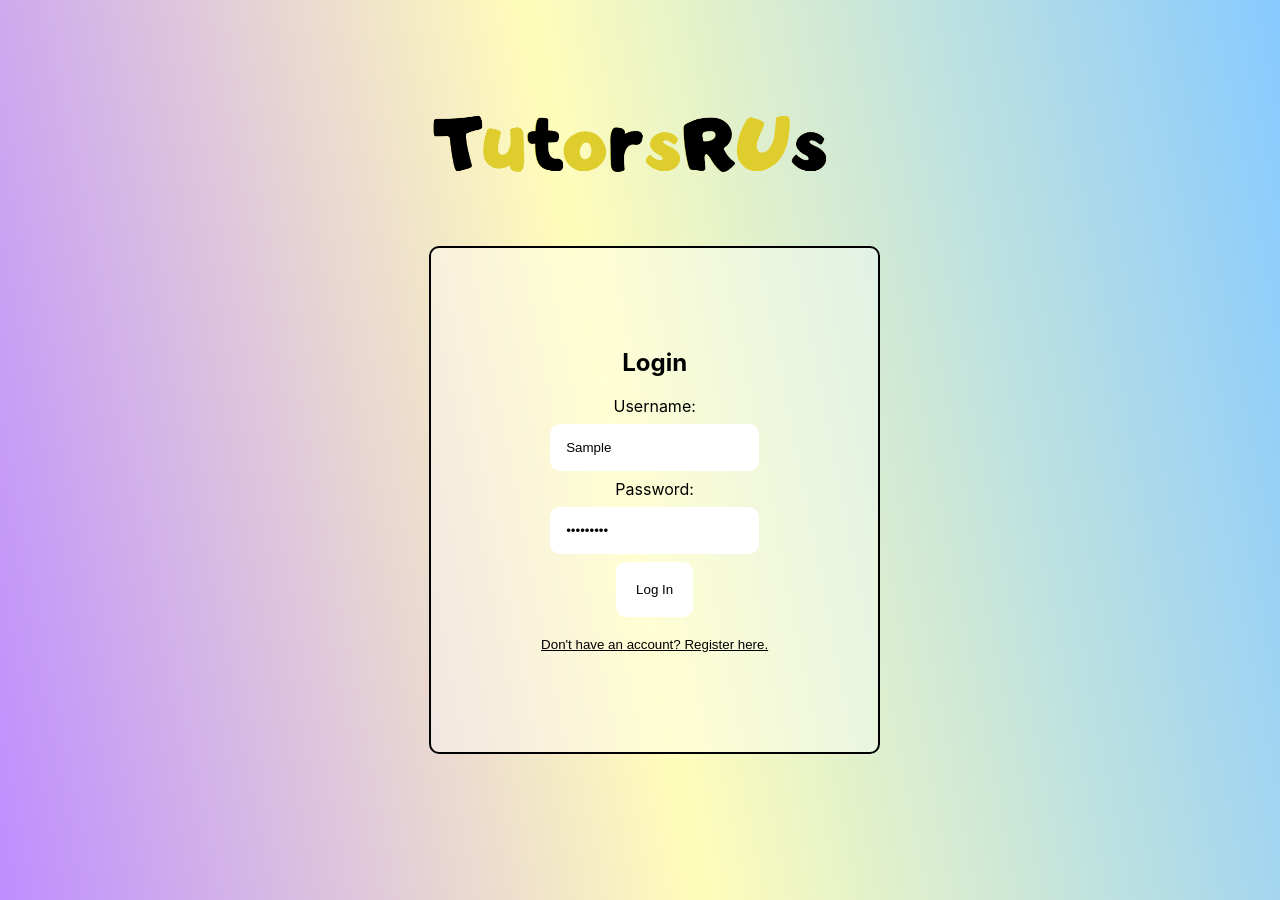
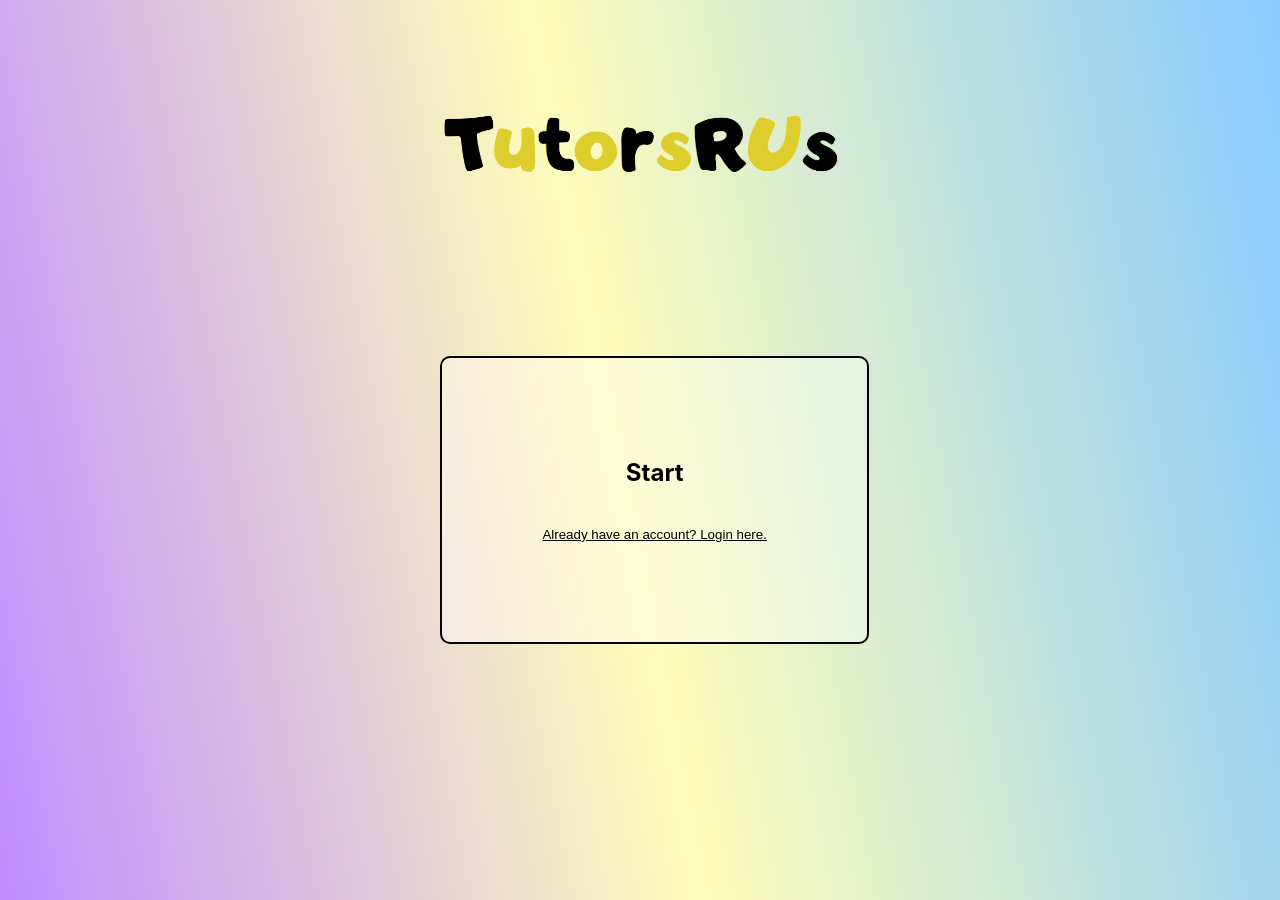
Before and after one commit to jharnasuresh/TutorsRUs, a React (Create React App) app in the folder home/: page / in a window 1280 px wide. Both pictures are taken after typing "Sample", "Sample123" into the empty fields and a click on the button "Log In". Built offline with nearby package versions, Linux system fonts and the light colour scheme; no server answers.

Commit message:
created redirect to start page

```diff
--- a/home/package.json
+++ b/home/package.json
@@ -8,6 +8,7 @@
     "@testing-library/user-event": "^13.5.0",
     "react": "^18.2.0",
     "react-dom": "^18.2.0",
+    "react-router-dom": "^6.8.1",
     "react-scripts": "5.0.1",
     "web-vitals": "^2.1.4"
   },
--- a/home/src/App.js
+++ b/home/src/App.js
@@ -3,6 +3,7 @@ import './App.css';
 import {Login} from "./Login";
 import {Register} from "./Register";
 import {Verification} from "./Verification";
+import {Start} from "./Start"
 
 function App() {
   const [currentForm, setCurrentForm] = useState('login');
@@ -17,7 +18,9 @@ function App() {
         //ternary operator if currentForm = login then return login screen else display register page
         //currentForm === "login" ? <Login onFormSwitch={toggleForm}/> : <Register onFormSwitch={toggleForm}/>
         currentForm === "login" ? <Login onFormSwitch={toggleForm}/>
+        : currentForm === "start" ? <Start onFormSwitch={toggleForm}/>
         : currentForm === "verify" ? <Verification onFormSwitch={toggleForm}/>
+
         : <Register onFormSwitch={toggleForm}/>
       }
     </div>
--- a/home/src/Login.jsx
+++ b/home/src/Login.jsx
@@ -4,6 +4,7 @@ export const Login = (props) => {
     const [pass, setPassword] = useState('');
     const handleSubmit = (e) => {
         e.preventDefault();
+        this.props.history.push('/Start')
         console.log(user);
         const requestData = JSON.stringify({ "username": user, "pass": pass });
         const headers = { "content-type": "application/json" };
@@ -29,7 +30,9 @@ export const Login = (props) => {
             <label for="password:">Password: </label>
             <input value={pass} onChange={(e) => setPassword(e.target.value)}type="password" placeholder="enter your password" id="password" name="password"/>
             <br></br>
-            <button type = "submit">Log In</button>
+
+            <button type = "submit" onClick={() => props.onFormSwitch('start')}>Log In</button>
+
         </form>
         <button className="link-btn" onClick={() => props.onFormSwitch('register')}>Don't have an account? Register here. </button>
      </div>
--- a/home/src/Register.jsx
+++ b/home/src/Register.jsx
@@ -51,7 +51,7 @@ export const Register = (props) => {
             <label htmlFor="password:">Password: </label>
             <input value={pass} onChange={(e) => setPassword(e.target.value)}type="password" placeholder="enter your password" id="password" name="password"/>
             <br></br>
-            <button type="submit" onSubmit={handleSubmit}> Register </button>
+            <button type="submit" onClick={() => props.onFormSwitch('start')} onSubmit={handleSubmit}> Register </button>
         </form>
         <button className="link-btn" onClick={() => props.onFormSwitch('login')}> Already have an account? Login here. </button>
 
--- /dev/null
+++ b/home/src/Start.jsx
@@ -0,0 +1,19 @@
+import React, {useState} from "react"
+export const Start = (props) => {
+
+    const handleSubmit = (e) => {
+        e.preventDefault();
+
+
+    }
+    return (
+        <div className = "auth-form-container">
+            <h2>Start</h2>
+
+
+        <button className="link-btn" onClick={() => props.onFormSwitch('login')}> Already have an account? Login here. </button>
+
+    </div>
+    )
+
+}
```
Also changed, not shown: 1 other file (tests, documents, lock files or other folders).
